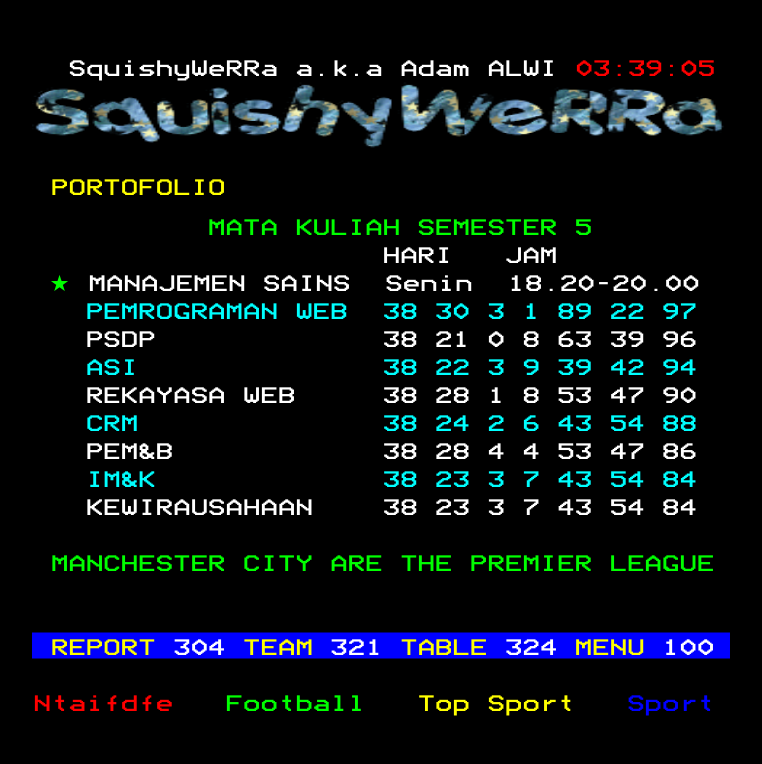
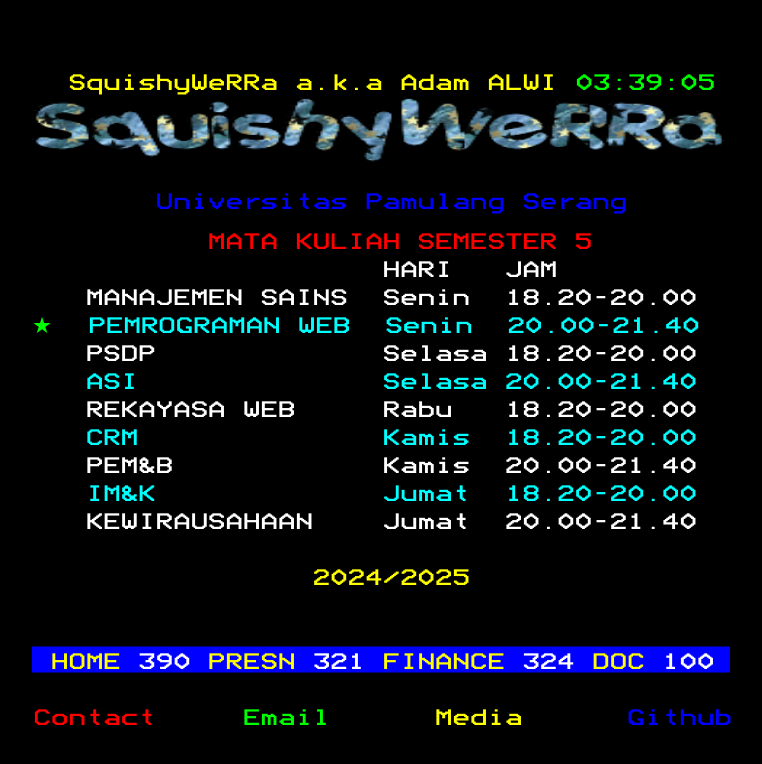
Before and after one commit to SquishyWeRRa48/portofolio-adam, a plain HTML site: page index.html in a window 1280 px wide. Shown: the whole page, without its empty margins (256-1018 px from the left). Drawn offline with Linux system fonts and the light colour scheme.

Commit message:
update file

```diff
--- a/index.html
+++ b/index.html
@@ -4,35 +4,43 @@
   <meta charset="UTF-8">
   <meta name="viewport" content="width=device-width, initial-scale=1.0">
   <title>Adam Alwi</title>
-  <link rel="icon" href="/favicon.ico" type="image/x-icon">
+  <link rel="icon" href="assets/img/R.gif" type="image/gif">
   <link rel="stylesheet" href="assets/css/SQW.css">
 </head>
 <body>
    <div class="mycontainer">
-  <p>&nbsp;&nbsp;SquishyWeRRa a.k.a Adam ALWI<div id="clock"></div></p>
+  <p class="yellow">&nbsp;&nbsp;SquishyWeRRa a.k.a Adam ALWI<div id="clock"></div></p>
   <img class="bbc" src="assets/img/S.gif" alt="" />
-  <p class="yellow"><span class="downabit">&nbsp;PORTOFOLIO</span></p>
+  <p class="blue"><span class="downabit">&nbsp;&nbsp;&nbsp;&nbsp;&nbsp;&nbsp;&nbsp;Universitas Pamulang Serang</span></p>
   <p>&nbsp;</p>
-  <p class="green">&nbsp;&nbsp;&nbsp;&nbsp;&nbsp;&nbsp;&nbsp;&nbsp;&nbsp;&nbsp;MATA KULIAH SEMESTER 5</p>
+  <p class="red">&nbsp;&nbsp;&nbsp;&nbsp;&nbsp;&nbsp;&nbsp;&nbsp;&nbsp;&nbsp;MATA KULIAH SEMESTER 5</p>
   <p>&nbsp;&nbsp;&nbsp;&nbsp;&nbsp;&nbsp;&nbsp;&nbsp;&nbsp;&nbsp;&nbsp;&nbsp;&nbsp;&nbsp;&nbsp;&nbsp;&nbsp;&nbsp;&nbsp;&nbsp;HARI&nbsp;&nbsp;&nbsp;JAM</p>
-  <p>&nbsp;<span class="green">★</span>&nbsp;<span class="white">MANAJEMEN SAINS&nbsp;&nbsp;Senin&nbsp;&nbsp;18.20-20.00<span></p>
-  <p>&nbsp;&nbsp;&nbsp;<span class="cyan">PEMROGRAMAN WEB&nbsp;&nbsp;38 30  3  1 89 22 97<span></p>
-  <p>&nbsp;&nbsp;&nbsp;<span class="white">PSDP&nbsp;&nbsp;&nbsp;&nbsp;&nbsp;&nbsp;&nbsp;&nbsp;&nbsp;&nbsp;&nbsp;&nbsp;&nbsp;38 21  0  8 63 39 96<span></p>
-  <p>&nbsp;&nbsp;&nbsp;<span class="cyan">ASI&nbsp;&nbsp;&nbsp;&nbsp;&nbsp;&nbsp;&nbsp;&nbsp;&nbsp;&nbsp;&nbsp;&nbsp;&nbsp;&nbsp;38 22  3  9 39 42 94<span></p>
-  <p>&nbsp;&nbsp;&nbsp;<span class="white">REKAYASA WEB&nbsp;&nbsp;&nbsp;&nbsp;&nbsp;38 28  1  8 53 47 90<span></p>
-  <p>&nbsp;&nbsp;&nbsp;<span class="cyan">CRM&nbsp;&nbsp;&nbsp;&nbsp;&nbsp;&nbsp;&nbsp;&nbsp;&nbsp;&nbsp;&nbsp;&nbsp;&nbsp;&nbsp;38 24  2  6 43 54 88<span></p>
-  <p>&nbsp;&nbsp;&nbsp;<span class="white">PEM&B&nbsp;&nbsp;&nbsp;&nbsp;&nbsp;&nbsp;&nbsp;&nbsp;&nbsp;&nbsp;&nbsp;&nbsp;38 28  4  4 53 47 86<span></p>
-  <p>&nbsp;&nbsp;&nbsp;<span class="cyan">IM&K&nbsp;&nbsp;&nbsp;&nbsp;&nbsp;&nbsp;&nbsp;&nbsp;&nbsp;&nbsp;&nbsp;&nbsp;&nbsp;38 23  3  7 43 54 84<span></p>
-  <p>&nbsp;&nbsp;&nbsp;<span class="white">KEWIRAUSAHAAN&nbsp;&nbsp;&nbsp;&nbsp;38 23  3  7 43 54 84<span></p>
+
+  <p></span>&nbsp;&nbsp;&nbsp;<span class="white">MANAJEMEN SAINS&nbsp;&nbsp;Senin&nbsp;&nbsp;18.20-20.00<span></p>
+  <p><span class="green">★&nbsp;&nbsp;<span class="cyan">PEMROGRAMAN WEB&nbsp;&nbsp;Senin&nbsp;&nbsp;20.00-21.40<span></p>
+  <p>&nbsp;&nbsp;&nbsp;<span class="white">PSDP&nbsp;&nbsp;&nbsp;&nbsp;&nbsp;&nbsp;&nbsp;&nbsp;&nbsp;&nbsp;&nbsp;&nbsp;&nbsp;Selasa&nbsp;18.20-20.00<span></p>
+  <p>&nbsp;&nbsp;&nbsp;<span class="cyan">ASI&nbsp;&nbsp;&nbsp;&nbsp;&nbsp;&nbsp;&nbsp;&nbsp;&nbsp;&nbsp;&nbsp;&nbsp;&nbsp;&nbsp;Selasa&nbsp;20.00-21.40<span></p>
+  <p>&nbsp;&nbsp;&nbsp;<span class="white">REKAYASA WEB&nbsp;&nbsp;&nbsp;&nbsp;&nbsp;Rabu&nbsp;&nbsp;&nbsp;18.20-20.00<span></p>
+  <p>&nbsp;&nbsp;&nbsp;<span class="cyan">CRM&nbsp;&nbsp;&nbsp;&nbsp;&nbsp;&nbsp;&nbsp;&nbsp;&nbsp;&nbsp;&nbsp;&nbsp;&nbsp;&nbsp;Kamis&nbsp;&nbsp;18.20-20.00<span></p>
+  <p>&nbsp;&nbsp;&nbsp;<span class="white">PEM&B&nbsp;&nbsp;&nbsp;&nbsp;&nbsp;&nbsp;&nbsp;&nbsp;&nbsp;&nbsp;&nbsp;&nbsp;Kamis&nbsp;&nbsp;20.00-21.40<span></p>
+  <p>&nbsp;&nbsp;&nbsp;<span class="cyan">IM&K&nbsp;&nbsp;&nbsp;&nbsp;&nbsp;&nbsp;&nbsp;&nbsp;&nbsp;&nbsp;&nbsp;&nbsp;&nbsp;Jumat&nbsp;&nbsp;18.20-20.00<span></p>
+  <p>&nbsp;&nbsp;&nbsp;<span class="white">KEWIRAUSAHAAN&nbsp;&nbsp;&nbsp;&nbsp;Jumat&nbsp;&nbsp;20.00-21.40<span></p>
   <p>&nbsp;</p>
-          <p class="green">&nbsp;MANCHESTER CITY ARE THE PREMIER LEAGUE</p>
-          <p class="green">&nbsp;&nbsp;&nbsp;&nbsp;&nbsp;&nbsp;&nbsp;&nbsp;&nbsp;&nbsp;&nbsp;&nbsp;&nbsp;&nbsp;&nbsp;<span class="blinking">CHAMPIONS</span></p>
-          <p>&nbsp;</p>
-          <p><span class="doblue yellow">&nbsp;REPORT<span class="white">&nbsp;304</span><span class="yellow">&nbsp;TEAM</span><span class="white">&nbsp;321</span><span class="yellow">&nbsp;TABLE</span><span class="white">&nbsp;324</span><span class="yellow">&nbsp;MENU&nbsp;</span><spann class="white">100&nbsp;</span>
-            </span></p>
-          <p>&nbsp;</p>
-          <p><span class="red">Ntaifdfe&nbsp;&nbsp;&nbsp;</span><span class="green">Football&nbsp;&nbsp;&nbsp;</span><span class="yellow">Top Sport&nbsp;&nbsp;&nbsp;</span><span class="blue">Sport</span></p>
-          <p>&nbsp;</p>
+  <p class="yellow">&nbsp;&nbsp;&nbsp;&nbsp;&nbsp;&nbsp;&nbsp;&nbsp;&nbsp;&nbsp;&nbsp;&nbsp;&nbsp;&nbsp;&nbsp;&nbsp;2024/2025</p>
+  <p class="yellow">&nbsp;&nbsp;&nbsp;&nbsp;&nbsp;&nbsp;&nbsp;&nbsp;&nbsp;&nbsp;&nbsp;&nbsp;&nbsp;<span class="blinking"><a href="https://my.unpam.ac.id" style="text-decoration: none;">Login My Unpam</a></span></p>
+  <p>&nbsp;</p>
+  <p><span class="doblue yellow">&nbsp;HOME<span class="white">&nbsp;390</span><span class="yellow">&nbsp;PRESN</span><span class="white">&nbsp;321</span><span class="yellow">&nbsp;FINANCE</span><span class="white">&nbsp;324</span><span class="yellow">&nbsp;DOC&nbsp;</span><spann class="white">100&nbsp;</span>
+  </span></p>
+  <p>&nbsp;</p>
+  <a href="https://api.whatsapp.com/send/?phone=6289516115007&text=ga+kenal+maka+ga+tau%3F&type=phone_number&app_absent=0" style="color:red; text-decoration: none;">
+    Contact&nbsp;&nbsp;&nbsp;&nbsp;
+  </a><a href="https://mail.google.com/mail/?view=cm&fs=1&to=adamcomander2000@gmail.com" style="color: #0f0;; text-decoration: none;">
+    Email&nbsp;&nbsp;&nbsp;&nbsp;&nbsp;
+  </a><a href="https://www.instagram.com/aadam.always/" style="color:yellow; text-decoration: none;">
+    Media&nbsp;&nbsp;&nbsp;&nbsp;&nbsp;
+  </a><a href="https://github.com/SquishyWeRRa48" style="color:blue; text-decoration: none;">
+    Github
+  </a>
 
 </div>
 <script src="assets/js/SQW.js"></script>
```
Also changed, not shown: assets/css/SQW.css, assets/img/R.gif (added).
